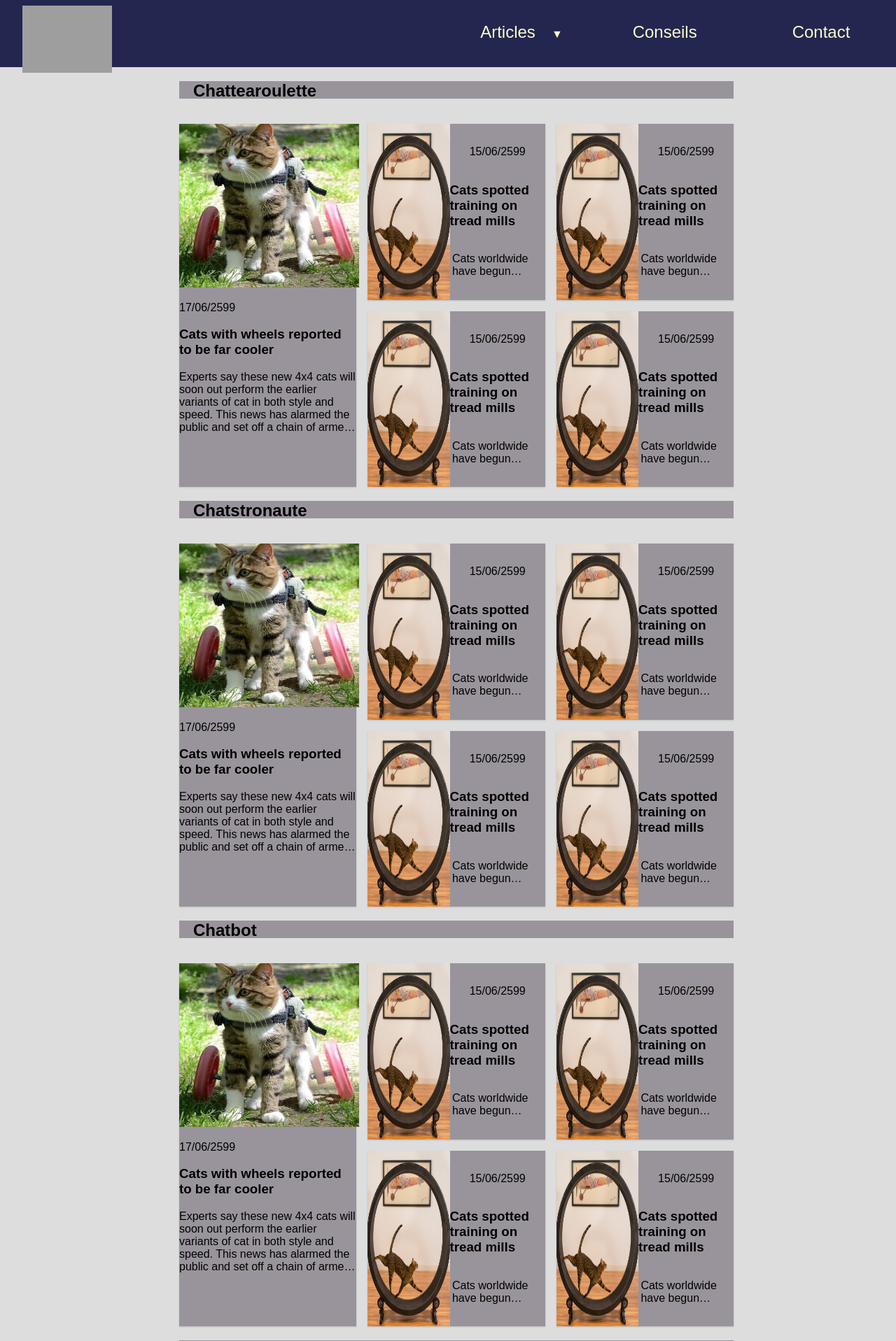
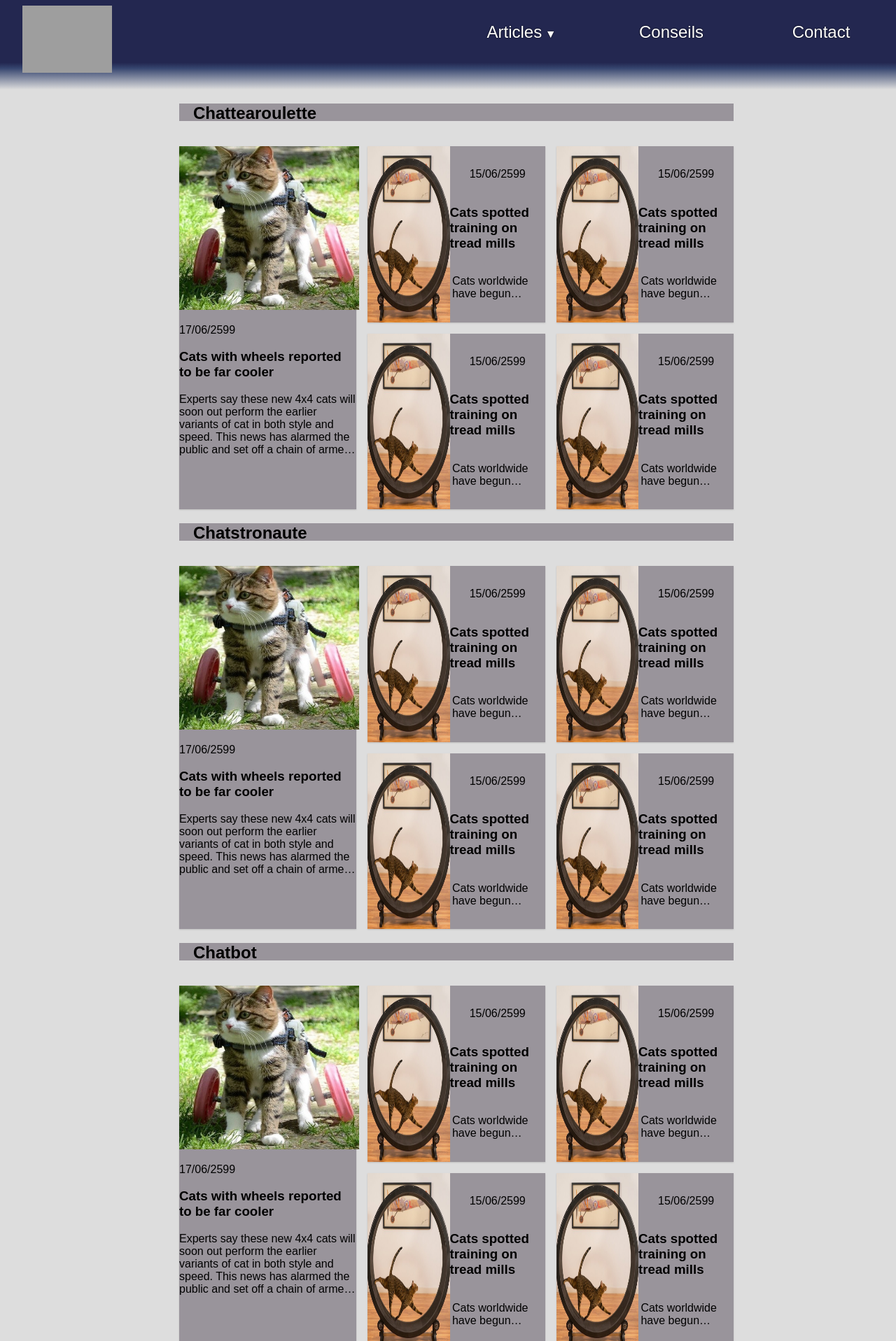
Before and after one commit to APauquin/wild-project-catWatch, a PHP site: page / in a window 1280 px wide. Shown: the top 1917 px of the page at 70% size. Run offline with PHP 8.4, Linux system fonts and the light colour scheme; grey boxes are pictures that could not be loaded.

Commit message:
modified navbar.php with links contact and conseils still not responsive

```diff
--- a/assets-css/styleNav.css
+++ b/assets-css/styleNav.css
@@ -1,7 +1,16 @@
 *{
     font-family: Avenir, sans-serif;
 }
+:root{
+    --main-color: #232750;
+    --policenavcolor:white;
+}
+body{
 
+    margin: 0px;
+    padding: 0px;
+    font-family: Avenir, sans-serif;
+}
 
 nav{
 
@@ -9,6 +18,7 @@ nav{
     width: 70%;
     height:100%;
     animation: apparition 1s ease-out;
+    z-index: 2;
 }
 
 nav ul{
@@ -30,29 +40,31 @@ nav ul::after{
 }
 
 nav a{
-
+    text-shadow: 0 0 2px black;
     margin-top : 2rem;
     display: block;
     text-decoration: none;
-    color: #FEFACC;
+    color: var(--policenavcolor);
     border-bottom: 2px solid transparent;
     font-size: 1.5rem;
+
 
 }
 
 nav a:hover{
     color: orange;
-    border-bottom: 2px solid #E4AF69;
+
 }
 
 .sous{
+    margin: 0px;
+    padding: 0px;
     display: none;
-    box-shadow: 0px 1px 1px #CCC;
-    background-color: #232750;
+    background-color: var(--main-color);
     position: absolute;
     width: 100%;
-    z-index: 1000;
-
+    z-index: 3;
+    animation: apparition 0.2s ease-out;
 }
 nav > ul li:hover .sous{
     display: block;
@@ -64,28 +76,34 @@ nav > ul li:hover .sous{
 
 }
 .sous a{
-    padding: 10px;
+    padding: 1rem;
     border-bottom: none;
+
 }
 .sous a:hover{
+
     border-bottom: none;
-    background-color:#232750;
+    /* background: linear-gradient( var(--main-color), #6368a8,var(--main-color)); */
 }
 .deroulant > a::after{
     content:" ▼";
     font-size: 1rem;
 }
-
+#navbar{
+    height:8rem;
+    background: -moz-linear-gradient(top, rgba(35,39,80,1) 70%, rgba(53,68,110,1) 76%, rgba(125,185,232,0) 100%); /* FF3.6-15 */
+    background: -webkit-linear-gradient(top, rgba(35,39,80,1) 70%,rgba(53,68,110,1) 76%,rgba(125,185,232,0) 100%); /* Chrome10-25,Safari5.1-6 */
+    background: linear-gradient(to bottom, rgba(35,39,80,1) 70%,rgba(53,68,110,1) 76%,rgba(125,185,232,0) 100%); /* W3C, IE10+, FF16+, Chrome26+, Opera12+, Safari7+ */
+    filter: progid:DXImageTransform.Microsoft.gradient( startColorstr='#232750', endColorstr='#007db9e8',GradientType=0 ); /* IE6-9 */
+}
 #logo{
     padding-top: 0.5rem;
     width:8rem;
     margin-left: 2rem;
-    animation: apparition 1s ease-out;
+
 }
-
-div.nav{
-    height:6rem;
-    background-color: #232750;
+#logo:hover{
+    animation: rotate 2s linear infinite, rotate 2s linear infinite;
 }
 
 @keyframes apparition{
@@ -98,3 +116,11 @@ div.nav{
         transform: translateY(0px);
     }
 }
+@keyframes rotate{
+    0% { transform:rotate(0deg);}
+    10% { transform:rotate(15deg);}
+    20% { transform:rotate(0deg); }
+  30% { transform:rotate(-15deg); }
+    85% { transform:rotate(0deg); }
+  100% { transform:rotate(0deg); }
+}
--- a/assets-php/navBar.php
+++ b/assets-php/navBar.php
@@ -9,22 +9,25 @@
   <title>footer</title>
 </head>
 <body>
-<div class="nav">
-  <img id="logo" src="logo.png" alt "logo">
+<div id="navbar">
+          <img id="logo" src="https://i.ibb.co/qysGLcN/Illustration-sans-titre-1.png" alt="Illustration-sans-titre-1" border="0">
 
           <nav>
             <ul>
-      <li><a href="#">Contact</a></li>
-      <li><a href="#">Conseils &ensp;</a></li>
-      <li class="deroulant"><a href="#">Articles &ensp;</a>
+                <li><a href="./contact.php">Contact</a></li>
+                <li><a href="./conseil.php">Conseils</a></li>
+                <li class="deroulant"><a href="#">Articles</a>
                 <ul class="sous">
                   <li><a href="#">Section 1</a></li>
                   <li><a href="#">Section 2</a></li>
                   <li><a href="#">Section 3</a></li>
                 </ul>
               </li>
+
+
             </ul>
           </nav>
         </div>
+</div>
 </body>
 </html>
```
Lines whose indentation alone changed are shown as unchanged.
